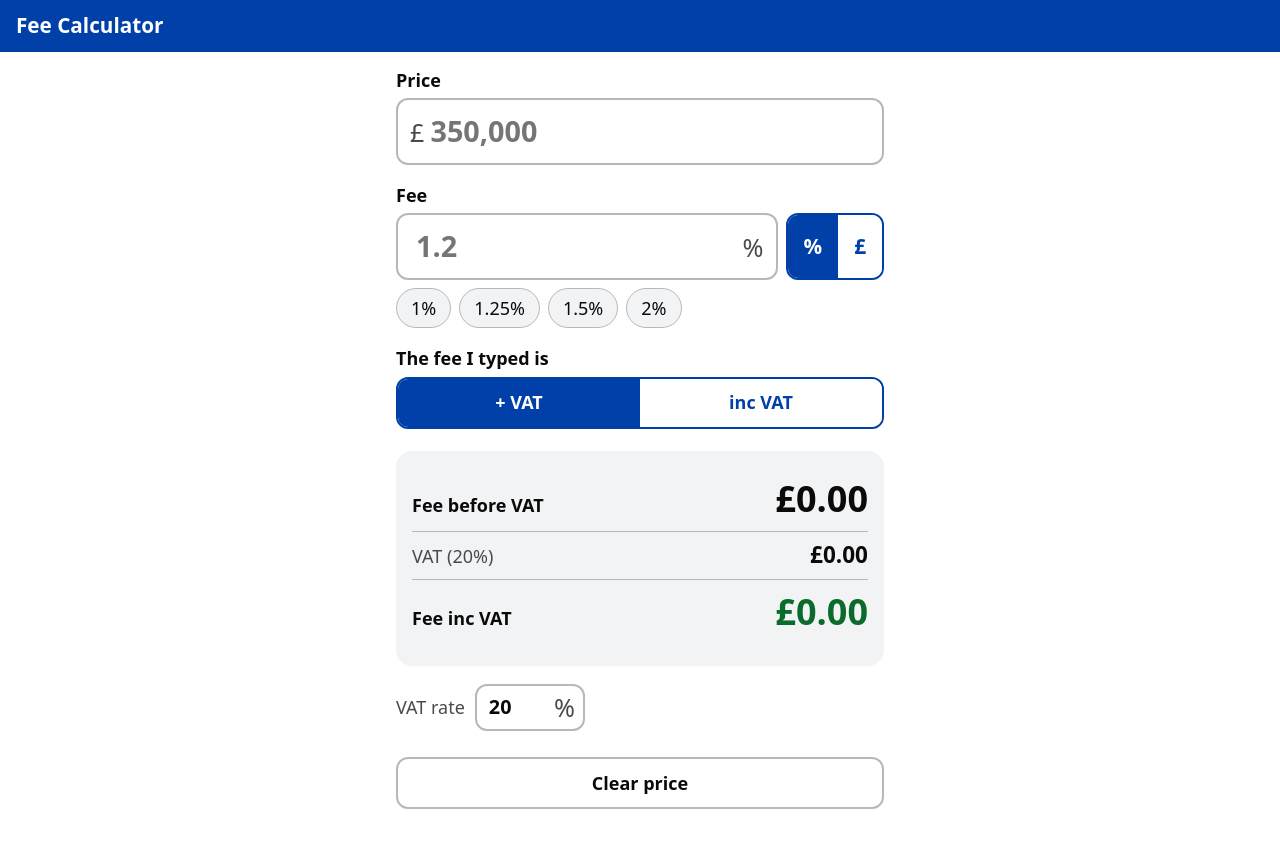
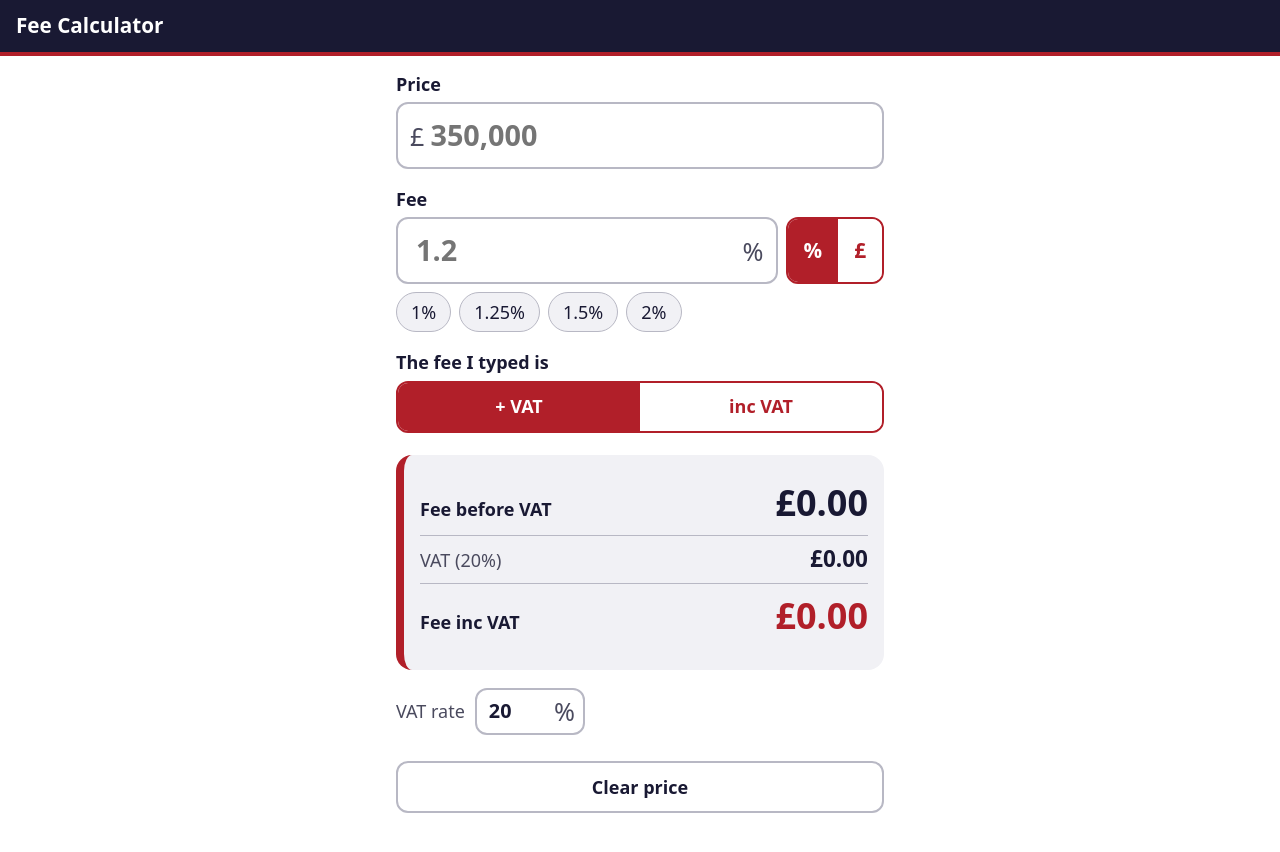
Before and after one commit to halplummer99-netizen/Door-knock, a plain HTML site: page fee-calculator/index.html in a window 1280 px wide. Drawn offline with Linux system fonts and the light colour scheme.

Commit message:
Fee Calculator: use Griffin navy and red colours
Navy #191933 header with red #b11f29 underline, red toggles and accent,
navy/red result figures, matching dark mode, and new navy/red icons.

Co-Authored-By: Claude Opus 5.5 <noreply@anthropic.com>
Claude-Session: https://claude.ai/code/session_01Grconhh88fZgXi2A8ZP6d8

```diff
--- a/fee-calculator/index.html
+++ b/fee-calculator/index.html
@@ -7,21 +7,23 @@
     if (!/\/$|\.html?$/.test(location.pathname)) location.replace(location.pathname + '/' + location.search + location.hash);
   </script>
   <meta name="viewport" content="width=device-width, initial-scale=1, viewport-fit=cover">
-  <meta name="theme-color" content="#0040a8">
+  <meta name="theme-color" content="#191933">
   <meta name="description" content="Put in the price and the fee; see the fee before and including VAT.">
   <title>Fee Calculator</title>
   <link rel="manifest" href="manifest.webmanifest">
   <link rel="icon" href="icons/icon-192.png">
   <link rel="apple-touch-icon" href="icons/icon-192.png">
   <style>
+    /* Griffin colours: navy #191933 and red #b11f29 */
     :root {
-      --bg: #ffffff; --fg: #0a0a0a; --muted: #4a4a4a; --line: #b8b8b8;
-      --card: #f2f3f5; --pri: #0040a8; --pri-fg: #ffffff; --accent: #0a6b2a;
+      --bg: #ffffff; --fg: #191933; --muted: #4a4a5e; --line: #b8b8c4;
+      --card: #f1f1f5; --navy: #191933; --red: #b11f29; --on-brand: #ffffff;
+      --red-text: #b11f29; --navy-text: #191933;
     }
     @media (prefers-color-scheme: dark) {
       :root {
-        --bg: #000000; --fg: #ffffff; --muted: #c8c8c8; --line: #5c5c5c;
-        --card: #161616; --pri: #3d8bff; --pri-fg: #000000; --accent: #2fbf5b;
+        --bg: #0d0d1c; --fg: #ffffff; --muted: #c4c4d4; --line: #4a4a66;
+        --card: #191933; --red-text: #ff6b74; --navy-text: #ffffff;
       }
     }
     * { box-sizing: border-box; }
@@ -33,7 +35,7 @@
       line-height: 1.35; -webkit-tap-highlight-color: transparent;
     }
     header {
-      background: var(--pri); color: var(--pri-fg);
+      background: var(--navy); color: var(--on-brand); border-bottom: 4px solid var(--red);
       padding: 12px 16px; padding-top: max(12px, env(safe-area-inset-top));
       font-weight: 700; font-size: 1.15rem;
     }
@@ -47,32 +49,32 @@
       border: 2px solid var(--line); border-radius: 12px; background: var(--bg);
       padding: 0 12px;
     }
-    .input-wrap:focus-within { border-color: var(--pri); }
+    .input-wrap:focus-within { border-color: var(--red-text); }
     .input-wrap span { font-size: 1.4rem; color: var(--muted); }
     input[type=text] {
       flex: 1; min-width: 0; width: 100%; border: 0; outline: 0; background: transparent; color: var(--fg);
       font: inherit; font-size: 1.6rem; font-weight: 600; padding: 12px 6px;
     }
     .block { margin-bottom: 18px; }
-    .seg { display: flex; border: 2px solid var(--pri); border-radius: 12px; overflow: hidden; }
+    .seg { display: flex; border: 2px solid var(--red); border-radius: 12px; overflow: hidden; }
     .seg button {
-      flex: 1; border: 0; background: var(--bg); color: var(--pri);
+      flex: 1; border: 0; background: var(--bg); color: var(--red-text);
       font: inherit; font-weight: 700; padding: 10px 14px; min-height: 48px;
     }
-    .seg button[aria-pressed=true] { background: var(--pri); color: var(--pri-fg); }
+    .seg button[aria-pressed=true] { background: var(--red); color: var(--on-brand); }
     .chips { display: flex; flex-wrap: wrap; gap: 8px; margin-top: 8px; }
     .chips button {
       border: 1px solid var(--line); background: var(--card); color: var(--fg);
       border-radius: 999px; font: inherit; padding: 6px 14px; min-height: 40px;
     }
-    .results { background: var(--card); border-radius: 16px; padding: 16px; margin: 22px 0 18px; }
+    .results { background: var(--card); border-left: 8px solid var(--red); border-radius: 16px; padding: 16px; margin: 22px 0 18px; }
     .res { display: flex; justify-content: space-between; align-items: baseline; gap: 12px; padding: 8px 0; }
     .res + .res { border-top: 1px solid var(--line); }
     .res .k { color: var(--muted); }
     .res .v { font-size: 1.25rem; font-weight: 600; font-variant-numeric: tabular-nums; text-align: right; }
     .res.big .k { color: var(--fg); font-weight: 600; }
-    .res.big .v { font-size: 2rem; font-weight: 800; }
-    .res.inc .v { color: var(--accent); }
+    .res.big .v { font-size: 2rem; font-weight: 800; color: var(--navy-text); }
+    .res.inc .v { color: var(--red-text); }
     .note { color: var(--muted); font-size: 0.85rem; margin: 6px 0 0; }
     .vatrow { display: flex; align-items: center; gap: 10px; color: var(--muted); }
     .vatrow .input-wrap { flex: 0 0 110px; padding: 0 8px; }
--- a/fee-calculator/sw.js
+++ b/fee-calculator/sw.js
@@ -1,6 +1,6 @@
 // Fee Calculator service worker: lets the app open with no signal.
 // Bump VERSION whenever the files change so phones pick up the new copy.
-const VERSION = 'fee-v2';
+const VERSION = 'fee-v3';
 const SHELL = [
   './',
   './index.html',
```
Also changed, not shown: fee-calculator/icons/icon-192.png, fee-calculator/icons/icon-512-maskable.png, fee-calculator/icons/icon-512.png, fee-calculator/manifest.webmanifest.
